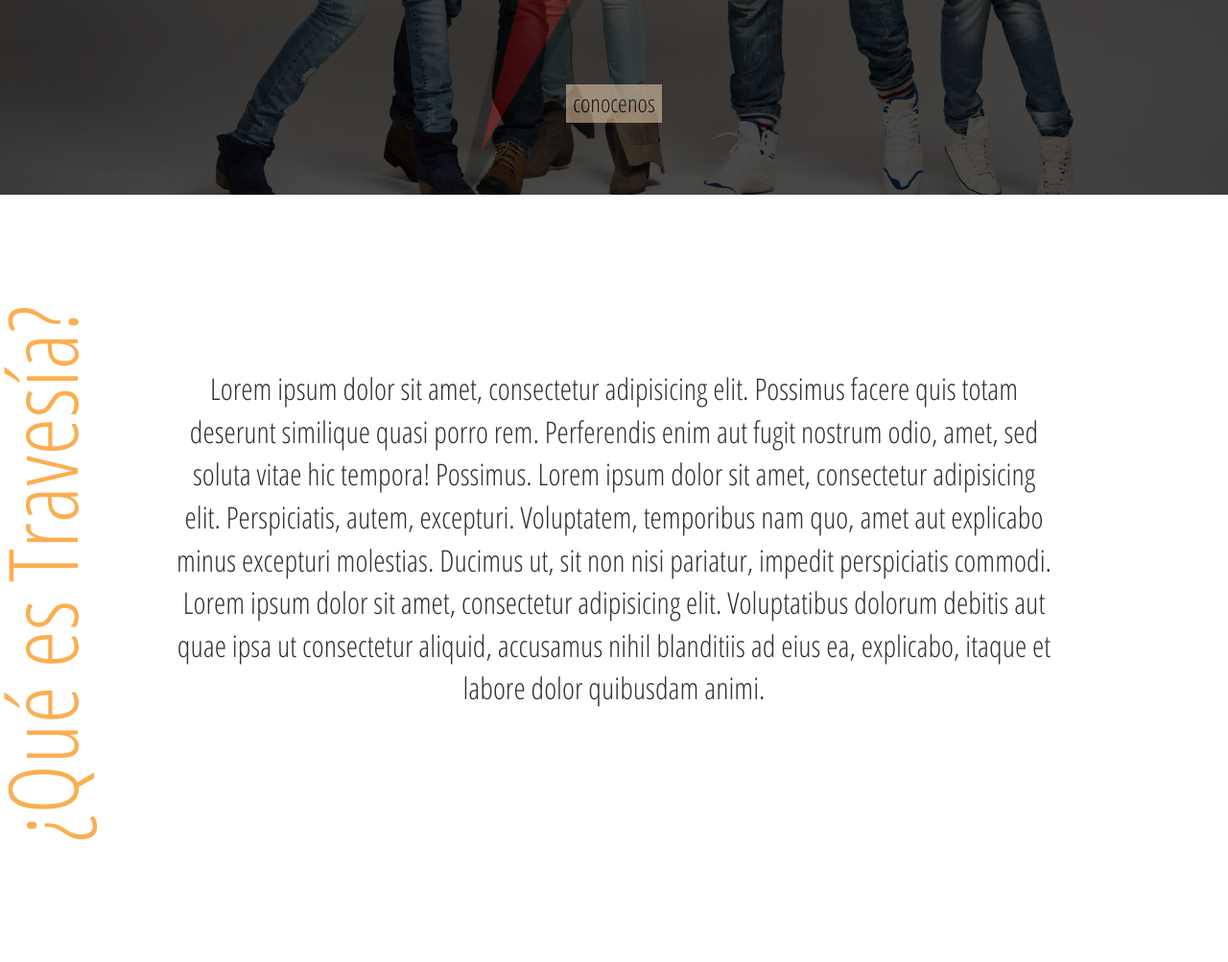
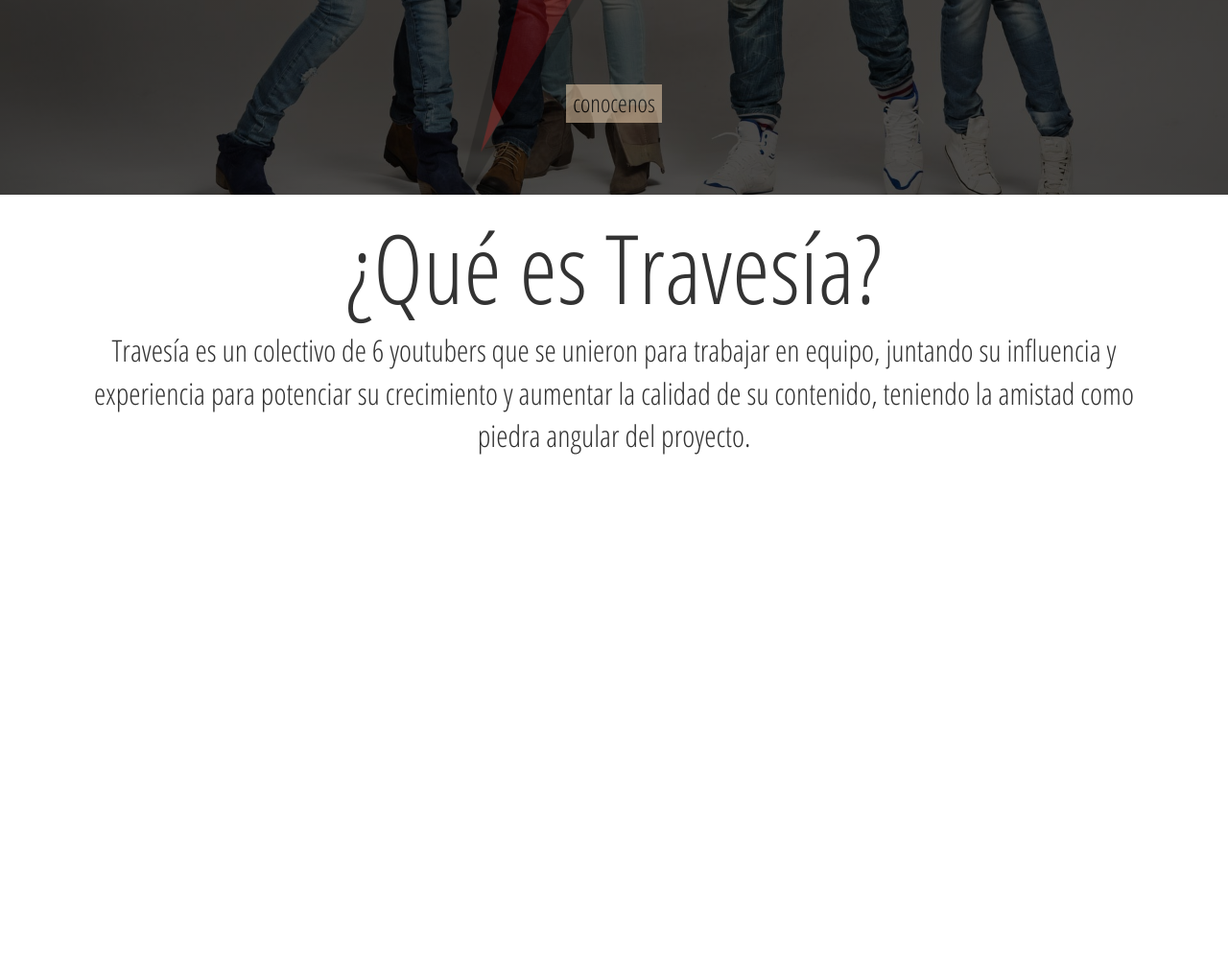
Before and after one commit to jorgeduardos/TravesiaSite, a PHP site: page /home.html in a window 1280 px wide. Shown: the part 597-1600 px from the top of the page at 96% size. Run offline with PHP 8.4, Linux system fonts and the light colour scheme; style sheets or scripts are compiled from the project's sources; some libraries are stand-ins or nearby versions.

Commit message:
working on about section

```diff
--- a/home.html
+++ b/home.html
@@ -35,7 +35,7 @@
 		<div class="container">
 			<h2>¿Qué es Travesía?</h2>
 			<p>
-				Lorem ipsum dolor sit amet, consectetur adipisicing elit. Possimus facere quis totam deserunt similique quasi porro rem. Perferendis enim aut fugit nostrum odio, amet, sed soluta vitae hic tempora! Possimus. Lorem ipsum dolor sit amet, consectetur adipisicing elit. Perspiciatis, autem, excepturi. Voluptatem, temporibus nam quo, amet aut explicabo minus excepturi molestias. Ducimus ut, sit non nisi pariatur, impedit perspiciatis commodi. Lorem ipsum dolor sit amet, consectetur adipisicing elit. Voluptatibus dolorum debitis aut quae ipsa ut consectetur aliquid, accusamus nihil blanditiis ad eius ea, explicabo, itaque et labore dolor quibusdam animi.
+				Travesía es un colectivo de 6 youtubers que se unieron para trabajar en equipo, juntando su influencia y experiencia para potenciar su crecimiento y aumentar la calidad de su contenido, teniendo la amistad como piedra angular del proyecto.
 			</p>
 		</div>
 	</section>
--- a/resources/css/homeStyle.css
+++ b/resources/css/homeStyle.css
@@ -117,25 +117,12 @@ header button:hover{
 	text-align: center;
 }
 
-/*.about h2{
-	transform: rotate(-90deg);
+.about h2{
+	margin-top:
 	color: #FBAE51;
 	font-size: 100px;
-	float: left;
-}*/
-
-.about h2{
-	position: absolute;
-	transform: rotate(-90deg);
-	color: #FBAE51;
-	font-size: 100px;
-	top: 40%;
-	left: -25%;
 }
 
 .about p{
-	margin: 0 auto;
-	width: 80%;
-	margin-top: 180px;
 	font-size: 125%;
 }
```
Also changed, not shown: 1 other file.
